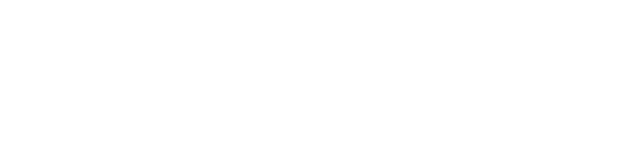
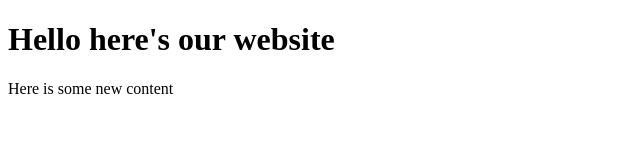
Before and after one commit to sarra252/test-repo, a plain HTML site: page index.html in a window 1280 px wide. Shown: the whole page, without its empty margins (0-640 px from the left). Drawn offline with Linux system fonts and the light colour scheme.

Commit message:
Added content to index.html

```diff
--- a/index.html
+++ b/index.html
@@ -6,6 +6,7 @@
     <title>Document</title>
 </head>
 <body>
-
+    <h1>Hello here's our website</h1>
+    <p>Here is some new content</p>
 </body>
 </html>
```
